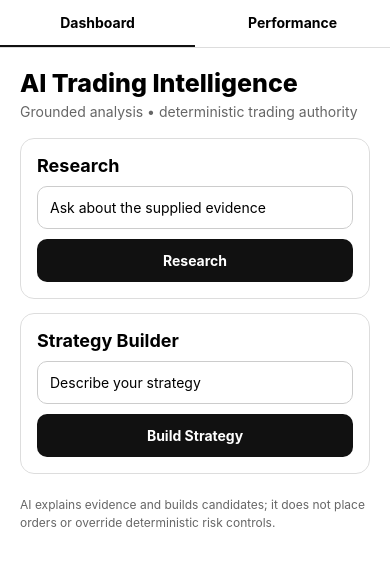
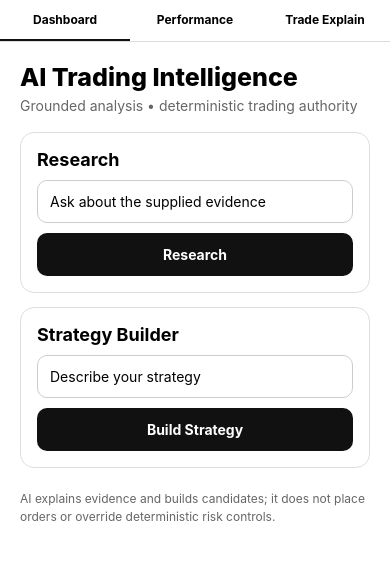
Before and after one commit to RahulParmar311197/AI-Trading-Platform---Mobile, a React Native app: screen / in a window 390 px wide. Shown: the top 566 px of the page. Built offline with nearby package versions, Linux system fonts and the light colour scheme.

Commit message:
feat: connect trade explanation navigation

```diff
--- a/src/navigation/AiNavigator.js
+++ b/src/navigation/AiNavigator.js
@@ -2,8 +2,9 @@ import React, { useState } from 'react';
 import { SafeAreaView, Text, TouchableOpacity, View, StyleSheet } from 'react-native';
 import AiDashboardScreen from '../screens/AiDashboardScreen';
 import AiPerformanceScreen from '../screens/AiPerformanceScreen';
+import AiTradeExplanationScreen from '../screens/AiTradeExplanationScreen';
 
-const screens = { Dashboard: AiDashboardScreen, Performance: AiPerformanceScreen };
+const screens = { Dashboard: AiDashboardScreen, Performance: AiPerformanceScreen, 'Trade Explain': AiTradeExplanationScreen };
 
 export default function AiNavigator() {
   const [route, setRoute] = useState('Dashboard');
@@ -13,4 +14,4 @@ export default function AiNavigator() {
     <View style={styles.screen}><Screen /></View>
   </SafeAreaView>;
 }
-const styles = StyleSheet.create({root:{flex:1},screen:{flex:1},nav:{flexDirection:'row',borderBottomWidth:1,borderBottomColor:'#ddd'},tab:{flex:1,padding:14,alignItems:'center'},active:{borderBottomWidth:2,borderBottomColor:'#111'},tabText:{fontWeight:'700'}});
+const styles = StyleSheet.create({root:{flex:1},screen:{flex:1},nav:{flexDirection:'row',borderBottomWidth:1,borderBottomColor:'#ddd'},tab:{flex:1,padding:12,alignItems:'center'},active:{borderBottomWidth:2,borderBottomColor:'#111'},tabText:{fontWeight:'700',fontSize:12}});
```
